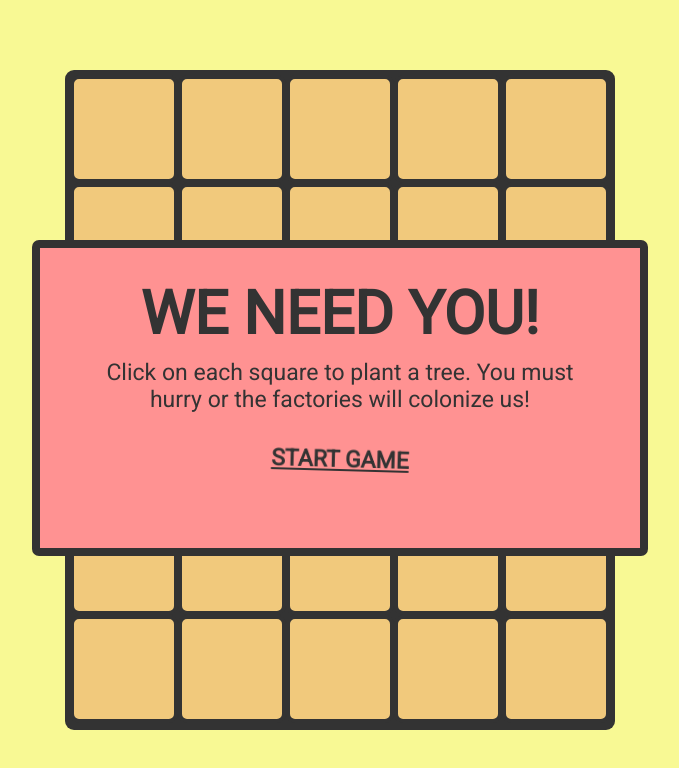
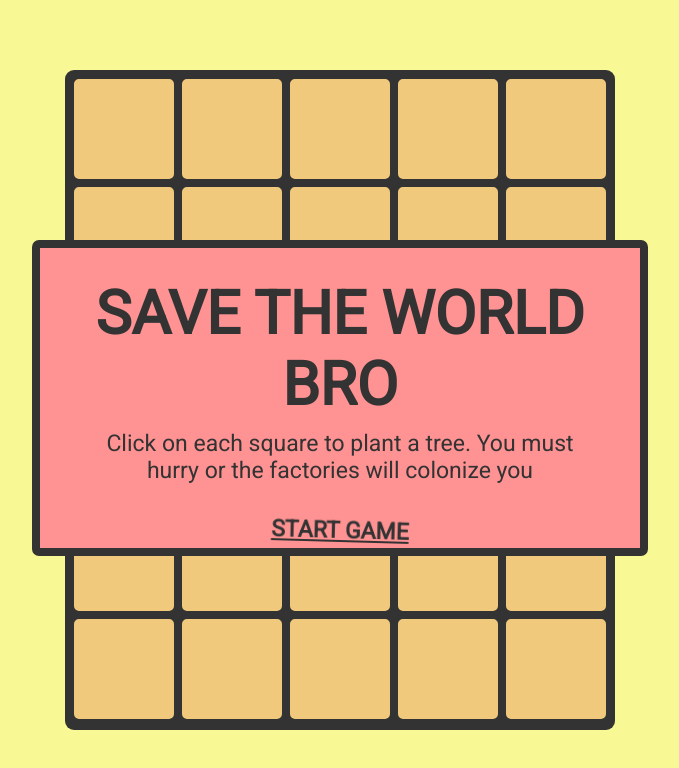
Before and after one commit to Alimadcorp/minigame, a plain HTML site: page index.html in a window 1280 px wide. Shown: the whole page, without its empty margins (300-979 px from the left). Drawn offline with Linux system fonts and the light colour scheme.

Commit message:
Update index.html

```diff
--- a/index.html
+++ b/index.html
@@ -10,15 +10,15 @@
 <!-- partial:index.partial.html -->
 <div class="init">
         <div class="center1">
-            <h1>WE NEED YOU!</h1>
-            <p>Click on each square to plant a tree. You must hurry or the factories will colonize us!</p>
+            <h1>SAVE THE WORLD BRO</h1>
+            <p>Click on each square to plant a tree. You must hurry or the factories will colonize you</p>
             <p class="floating bold">START GAME</p>
         </div>
     </div>
     <div class="won">
         <div class="center">
             <h1>YOU WON!</h1>
-            <p class="floating replay bold">save the World again</p>
+            <p class="floating replay bold">Here's the final link. You've earned it</p>
         </div>
     </div>
     <div class="init hidden"><h1 class="center">INCREASED VELOCITY!</h1></div>
```
